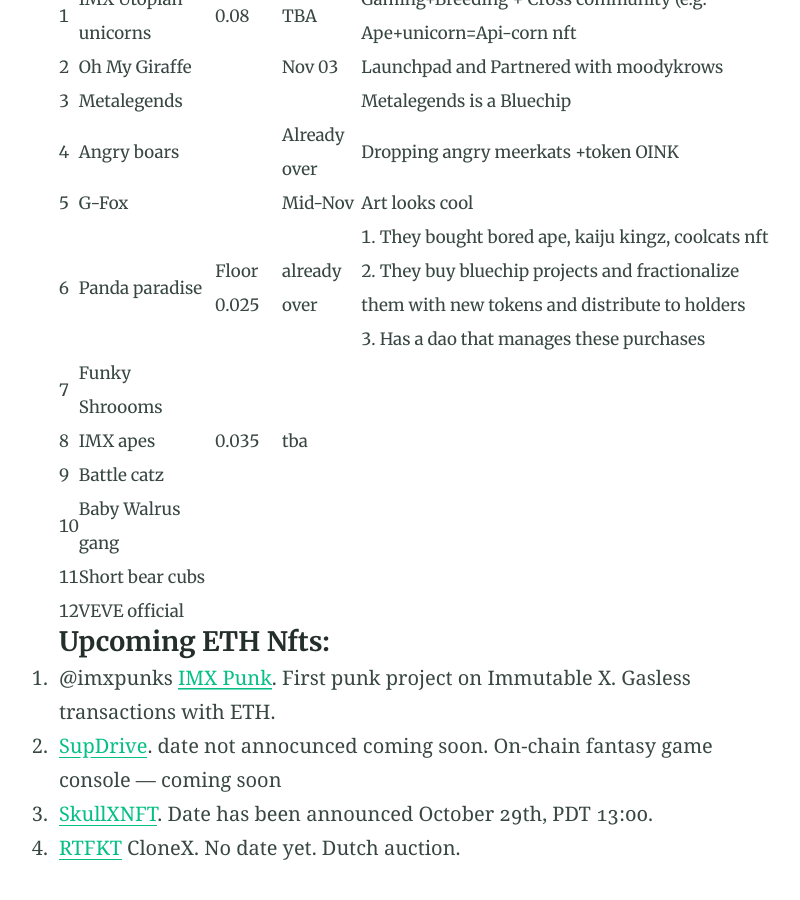
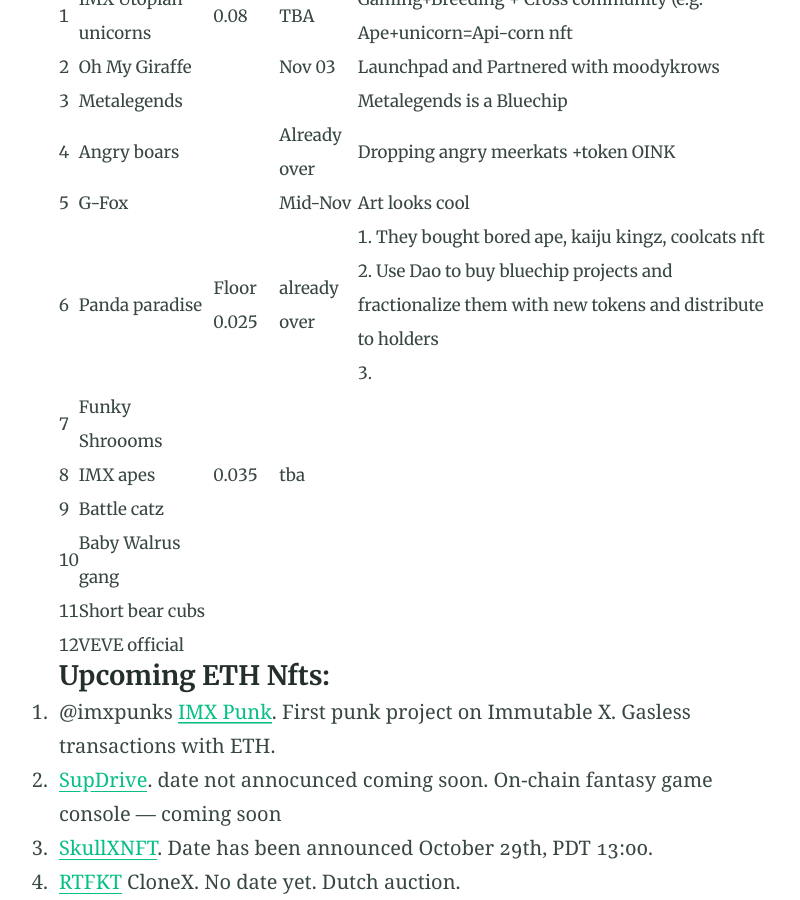
Before and after one commit to cryptophds/cryptophds.github.io, a Jekyll site: the page built from nft.md, in a window 1280 px wide and 900 px high, scrolled down 351 px. Shown: the whole window, without its empty margins (224-1024 px from the left). Built offline with Jekyll 4.4.1, drawn with Linux system fonts in a browser that asks for light colours.

Commit message:
Update nft.md

```diff
--- a/nft.md
+++ b/nft.md
@@ -18,7 +18,7 @@ aside: false
 | 3 | Metalegends |  |  | Metalegends is a Bluechip |
 | 4 | Angry boars |  | Already over | Dropping angry meerkats +token OINK |
 | 5 | G-Fox |  | Mid-Nov | Art looks cool |
-| 6 | Panda paradise | Floor 0.025 | already over | 1. They bought bored ape, kaiju kingz, coolcats nft<br>2. They buy bluechip projects and fractionalize them with new tokens and distribute to holders<br>3. Has a dao that manages these purchases |
+| 6 | Panda paradise | Floor 0.025 | already over | 1. They bought bored ape, kaiju kingz, coolcats nft<br>2. Use Dao to buy bluechip projects and fractionalize them with new tokens and distribute to holders<br>3. |
 | 7 | Funky Shroooms |  |  |  |
 | 8 | IMX apes | 0.035 | tba |  |
 | 9 | Battle catz |  |  |  |
```
